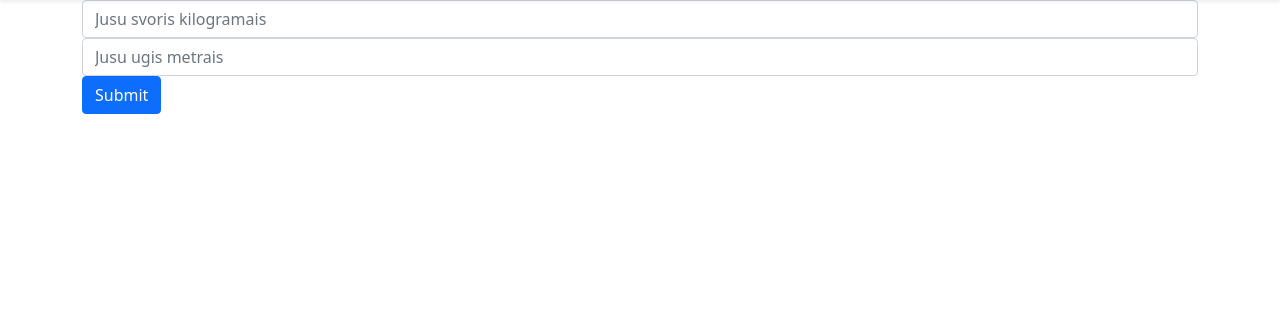
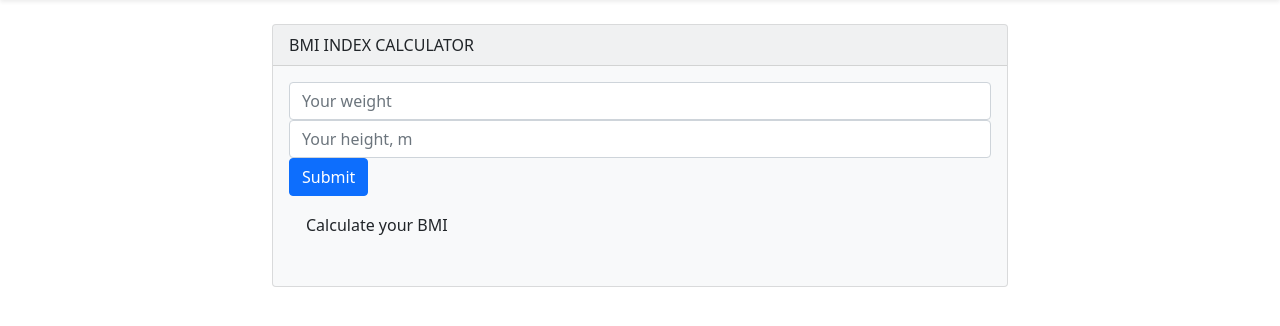
Before and after one commit to dzheine/Testas-skaiciuokles-failu-ikelimas, a PHP site: page /galerija/KMI/KMI_forma.php in a window 1280 px wide. Shown: the part 56-382 px from the top of the page. Run offline with PHP 8.4, Linux system fonts and the light colour scheme; some libraries are stand-ins or nearby versions.

Commit message:
KMI done

```diff
--- a/KMI/KMI_forma.php
+++ b/KMI/KMI_forma.php
@@ -1,17 +1,53 @@
 <?php
 include '../layout/header.php';
+
+$index = "Calculate your BMI";
+$color = "";
+$KMI = 0;
+$svoris = $ugis = 0;
+
+if($_GET){
+  $svoris = $_GET['svoris'];
+  $ugis = $_GET['ugis'];
+  if(empty($svoris) && empty($ugis)){
+    echo "SUVESKITE DUOMENIS";
+    }else{
+      $KMI = round($svoris/($ugis*$ugis));
+      if($KMI>25){
+        $index = " You are overweight";
+        $color = "danger";
+      } else if ($KMI>18){
+        $index = " Your weight is normal";
+        $color = "success";
+      } else {
+        $index = " You are too slim";
+        $color = "danger";
+      }
+  }
+}
 ?>
-
-<div class="container">
-<form action="http://localhost/galerija/KMI/kmi.php" method="GET" >
+<div class="container py-4">
+    <div class="row justify-content-center">
+        <div class="col-md-8">
+            <div class="card bg-light mb-8">
+                <div class="card-header">BMI INDEX CALCULATOR</div>
+                <div class="card-body">
+                      <form action="" method="GET" >
                         <div class="form-group" >
-    <input type="text" class="form-control" id="exampleInputEmail1" aria-describedby="emailHelp" placeholder="Jusu svoris kilogramais" name = "svoris">
+                          <input type="text" class="form-control" id="exampleInputEmail1" aria-describedby="emailHelp" placeholder="Your weight" name = "svoris">
                         </div>
                         <div class="form-group " >
-    <input type="text" class="form-control" id="exampleInputPassword1" placeholder="Jusu ugis metrais" name = "ugis" >
+                          <input type="text" class="form-control" id="exampleInputPassword1" placeholder="Your height, m" name = "ugis" >
                         </div>
                         <button type="submit" class="btn btn-primary  ">Submit</button>
+                        <div class="alert alert-<?php echo $color;?>" role="alert">
+                          <?php echo  $index ?>
+                        </div>
                       </form>
+                  </div>
+                </div>
+            </div>
+      </div>
 </div>
 
 <?php
@@ -24,9 +60,3 @@ Reikalavimai:
 2. Naudojame GET metodą
 3. Rezultatas parodomas fone, kuris parodo ar KMI geras ar blogas. Geras - žalias, blogas - Raudonas.
 4. KMI formulė - KMI=masė(kg)/(ūgis(m))^2. Optimalus svorio indeksas - nuo 18,5 iki 25. Jei indeksas mažesnis – žmogus per liesas, jei didesnis – turima antsvorio.
-Sukurkite matavimo vienetų konverterį. Įvedus bet kurį matavimo vienetą, turi perskaičiuoti kitus.
-Reikalavimai:
-1. Atskiras puslapis formai. PHP kodas ir atsakymas rodomas tame pačiame puslapyje.
-2. Naudojame POST metodą
-3. Matavimo vienetus pasirinkti patiems. Temperatūra, atstumas, greitis ir pan.
-4. Turi būti bent keturi matavimo vienetai -->
--- a/layout/header.php
+++ b/layout/header.php
@@ -39,7 +39,7 @@
                     </a>
                     <div class="dropdown-menu" aria-labelledby="dropdownMenuLink">
                         <a class="dropdown-item" href="http://localhost/galerija/KMI/KMI_forma.php">KMI</a>
-                        <a class="dropdown-item" href="#">Converter</a>
+                        <a class="dropdown-item" href="http://localhost/galerija/Converter/converter_form.php">Converter</a>
                     </div>
                 </li>
             </ul>
```
Also changed, not shown: Converter/Converter_form.php (added, +54 -0 lines), Converter/converter.php (added, +25 -0 lines), KMI/kmi.php (deleted, +0 -48 lines). Lines whose indentation alone changed are shown as unchanged.
